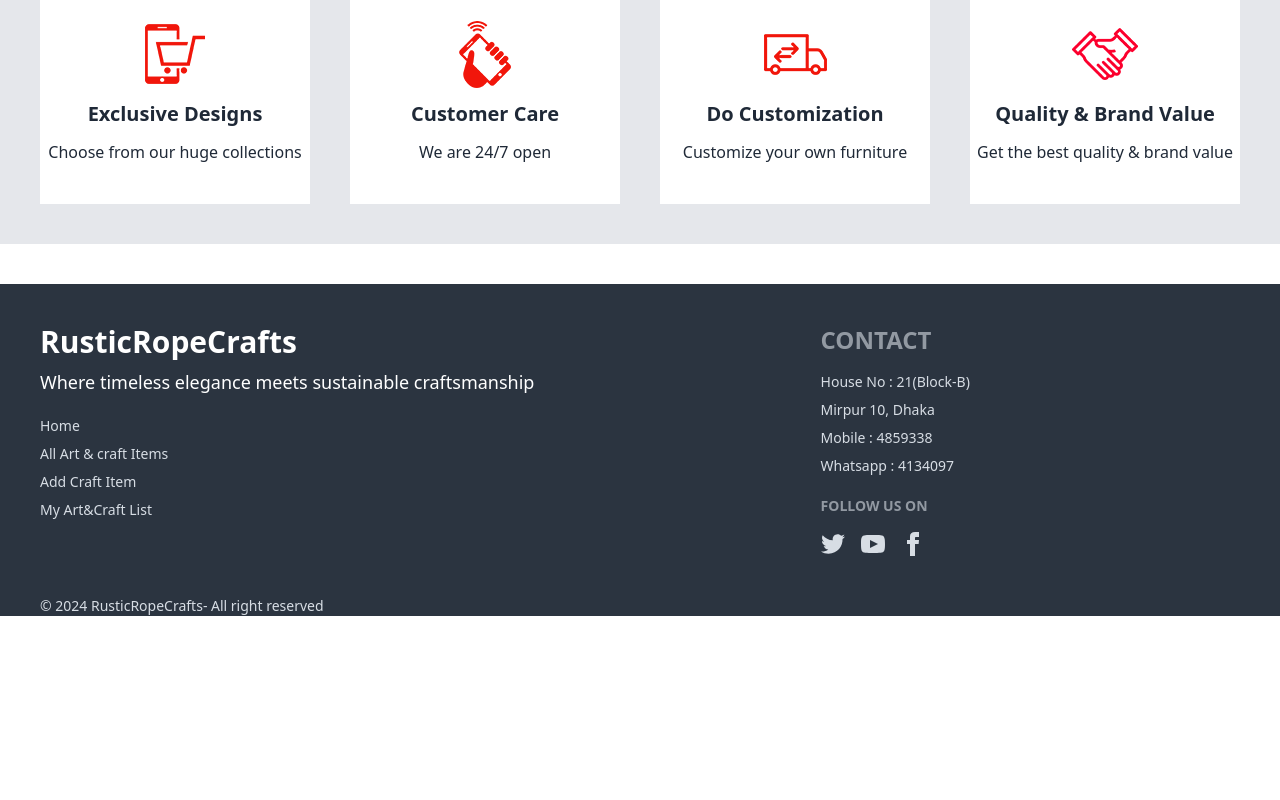
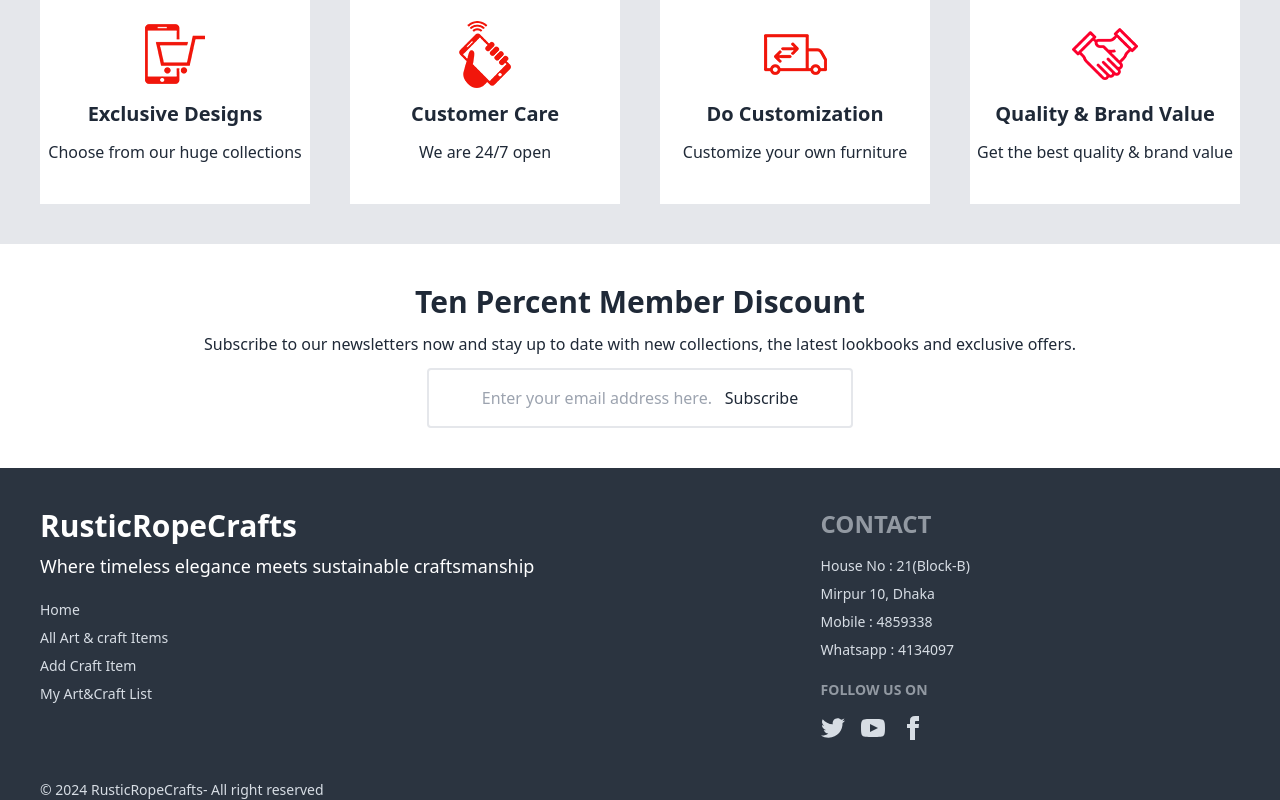
Before and after one commit to 2244jhalak/Art-Craft-Store, a React (Vite) app: page / in a window 1280 px wide. Shown: the part 1087-1887 px from the top of the page. Before the commit the page ends 1703 px from the top, so only its background shows below. Built offline with nearby package versions, Linux system fonts and the light colour scheme; no server answers.

Commit message:
final commit

```diff
--- a/src/components/AllArtAndCraft/AllArtAndCraft.jsx
+++ b/src/components/AllArtAndCraft/AllArtAndCraft.jsx
@@ -7,7 +7,7 @@ const AllArtAndCraft = () => {
 
     return (
         <div>
-            <h2>Here are all : {crafts.length}</h2>
+            <h2 className="text-2xl font-semibold">All Art & craft items : {crafts.length}</h2>
             <div className="overflow-x-auto">
   <table className="table">
     {/* head */}
--- a/src/components/ArtAndCraftCategories/ArtAndCraftCategories.jsx
+++ b/src/components/ArtAndCraftCategories/ArtAndCraftCategories.jsx
@@ -17,6 +17,8 @@ const ArtAndCraftCategories = () => {
     return (
         <div>
             <h3 className="text-3xl font-semibold text-center my-10">Art & Craft Categories</h3>
+
+
 
 
             <div className="grid lg:grid-cols-3 md:grid-cols-2 grid-cols-1 gap-5">
--- a/src/components/CraftDetails/CraftDetails.jsx
+++ b/src/components/CraftDetails/CraftDetails.jsx
@@ -9,7 +9,7 @@ const CraftDetails = () => {
 
     console.log(craft);
     return (
-        <div className='px-20 my-16'>
+        <div className='lg:px-20 md:px-10 px-5 my-16'>
             <div>
             <div className="card dark:text-black lg:card-side bg-base-100 shadow-xl">
   <figure><img className='lg:h-[400px] md:h-[400px] h-[200px]' src={image} alt="Album"/></figure>
--- /dev/null
+++ b/src/components/Discount/Discount.jsx
@@ -0,0 +1,19 @@
+
+
+const Discount = () => {
+    return (
+        <div className="text-center space-y-3 mb-10">
+            <h3 className="text-3xl font-semibold">Ten Percent Member Discount</h3>
+            <p>Subscribe to our newsletters now and stay up to date with new collections, the latest lookbooks and exclusive offers.</p>
+            <div className="flex justify-center">
+            <div className="lg:w-1/3 md:w-2/3 w-full border-2 p-4 rounded">
+                <input className="dark:text-black" type="email" name="" placeholder="Enter your email address here..." id="" />
+                <input className="cursor-pointer pl-3 hover:text-orange-600" type="submit" value="Subscribe" />
+            </div>
+            </div>
+
+        </div>
+    );
+};
+
+export default Discount;
--- a/src/components/Home/Home.jsx
+++ b/src/components/Home/Home.jsx
@@ -1,8 +1,10 @@
+
 
 
 import ArtAndCraftCategories from "../ArtAndCraftCategories/ArtAndCraftCategories";
 import Banner from "../Banner/Banner";
 import Crafts from "../Crafts/Crafts";
+import Discount from "../Discount/Discount";
 import What from "../What/What";
 
 
@@ -10,14 +12,20 @@ import What from "../What/What";
 
 const Home = () => {
 
+
+
     return (
         <div>
 
 
             <Banner></Banner>
             <Crafts></Crafts>
-            <ArtAndCraftCategories></ArtAndCraftCategories>
+
+           <ArtAndCraftCategories></ArtAndCraftCategories>
+
+
             <What></What>
+            <Discount></Discount>
 
 
 
--- a/src/components/MyArtAndCraft/MyArtAndCraft.jsx
+++ b/src/components/MyArtAndCraft/MyArtAndCraft.jsx
@@ -58,7 +58,7 @@ const MyArtAndCraft = () => {
 
     return (
         <div className="my-10">
-            <h2>This is my world {crafts.length}</h2>
+            <h2 className="text-3xl lg:px-40 md:px-24 font-semibold">This is my craft list : {crafts.length}</h2>
 
 
             <div className="grid lg:grid-cols-2 md:grid-cols-1 grid-cols-1 lg:px-40 lg:gap-20">
--- a/src/components/SingleCategory/SingleCategory.jsx
+++ b/src/components/SingleCategory/SingleCategory.jsx
@@ -9,14 +9,16 @@ const SingleCategory = () => {
 
 
 
+
     return (
         <div>
+
 
             {
                 crafts.map(craft=>
                     <div key={craft._id} className='px-20 my-16'>
                     <div>
-                    <div className="card lg:card-side bg-base-100 shadow-xl">
+                    <div className="card dark:text-black lg:card-side bg-base-100 shadow-xl">
           <figure><img className='lg:h-[400px] md:h-[400px] h-[200px]' src={craft.image} alt="Album"/></figure>
           <div className="lg:p-5 md:p-5 p-3 space-y-3">
             <h2 className="lg:text-3xl md:text-3xl text-2xl  font-bold">{craft.item_name}</h2>
--- a/src/components/UpdateCraftItem/UpdateCraftItem.jsx
+++ b/src/components/UpdateCraftItem/UpdateCraftItem.jsx
@@ -63,7 +63,7 @@ const UpdateCraftItem = () => {
                     <input className="h-10 bg-gray-100 rounded pl-5 text-black" defaultValue={stockStatus} type="text" name="stockStatus" placeholder="stockStatus" id="" />
                     <input className="h-10 bg-gray-100 rounded pl-5 text-black"  defaultValue={User_Name} type="text" name="User_Name" placeholder="User_Name" id="" />
                     <input className="h-10 bg-gray-100 rounded col-span-2 pl-5 text-black" defaultValue={User_Email} type="email" name="User_Email" placeholder="User_Email" id="" />
-                    <input className="bg-green-600 text-white font-semibold rounded col-span-2 pl-5 cursor-pointer h-10" type="submit" value="Add" />
+                    <input className="bg-green-600 text-white font-semibold rounded col-span-2 pl-5 cursor-pointer h-10" type="submit" value="Update" />
                 </div>
             </form>
 
--- a/src/main.jsx
+++ b/src/main.jsx
@@ -60,7 +60,7 @@ const router = createBrowserRouter([
       },
       {
         path: "/details/:id",
-        element: <CraftDetails></CraftDetails>,
+        element: <PrivateRoute><CraftDetails></CraftDetails></PrivateRoute>,
         loader: ({ params }) => fetch(`http://localhost:5000/details/${params.id}`)
       }
 
```
